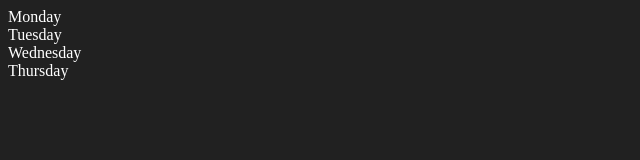
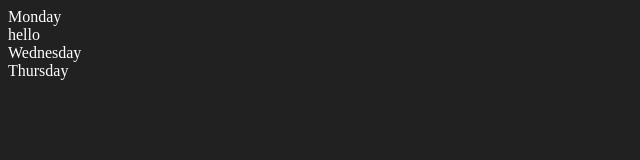
Before and after one commit to prachiii30/javascript, a plain HTML site: page jsCode/DOM/index1.html in a window 1280 px wide. Shown: the full height of the page, 0-640 px from the left. Drawn offline with Linux system fonts and the light colour scheme.

Commit message:
files Added

```diff
--- a/jsCode/DOM/index1.html
+++ b/jsCode/DOM/index1.html
@@ -7,10 +7,43 @@
 </head>
 <body style="background: #212121; color: #fff;">
     <div class="parent">
+        <!-- // this is comment -->
         <div class="day">Monday</div>
         <div class="day">Tuesday</div>
         <div class="day">Wednesday</div>
         <div class="day">Thursday</div>
     </div>
+    <script>
+        const parent=document.querySelector(".parent")
+        console.log(parent)
+        console.log(parent.children)  //gives HTML collection
+        console.log(parent.children[1].innerText='hello')
+
+
+        for(let i=0;i<parent.children.length;i++){
+            console.log(parent.children[i].innerText);
+        }
+
+
+        //NodeList
+
+        console.log("Node:" ,parent.childNodes)
+
+// 0: text enter
+// 1:  div.day
+// 2: text enter
+// 3: div.day
+// 4: text
+// 5:  div.day
+// 6 :  text
+// 7 :  div.day
+// 8: text
+// lengt :  9
+
+
+
+
+
+    </script>
 </body>
 </html>
```
